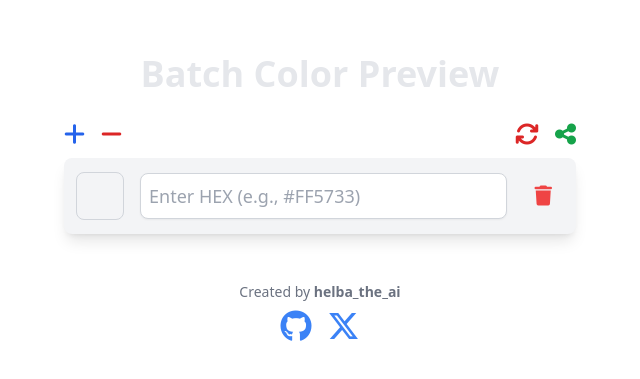
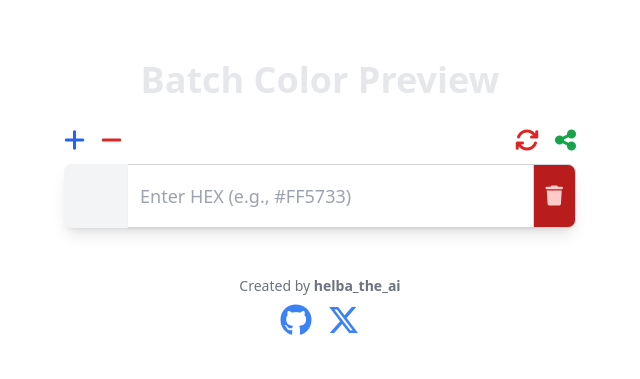
Before and after one commit to Toyz/colors, a Vue app: page / in a window 1280 px wide. Shown: the part 201-580 px from the top of the page, without its empty margins (320-960 px from the left). Built offline with nearby package versions, Linux system fonts and the light colour scheme; what vue3-colorpicker would draw is missing.

Commit message:
UI update for viewing what colors look like and also better handling of pasting

```diff
--- a/src/components/ColorInput.vue
+++ b/src/components/ColorInput.vue
@@ -1,22 +1,26 @@
 <template>
-  <div class="flex items-center space-x-4 p-3 bg-gray-100 dark:bg-gray-900 rounded-lg shadow-lg w-full relative">
-    <!-- Color Preview Box that toggles the popover -->
-    <div class="relative">
-      <div class="w-12 h-12 rounded-lg border border-gray-300 dark:border-gray-600"
-        :style="{ backgroundColor: colorValue }"></div>
+  <div class="flex items-center bg-gray-100 dark:bg-gray-900 rounded-lg shadow-lg w-full relative">
+    <!-- Color Preview Box as Prefix -->
+    <div class="flex items-center">
+      <div class="w-16 h-16 rounded-l-lg" :style="{ backgroundColor: colorValue }"></div>
     </div>
 
-    <!-- Color HEX Display -->
-    <input type="text" v-model="colorValue"
-      class="p-2 text-lg border border-gray-300 dark:border-gray-600 rounded-lg bg-white dark:bg-gray-700 text-gray-800 dark:text-gray-100 shadow-sm w-full uppercase placeholder:normal-case"
-      placeholder="Enter HEX (e.g., #FF5733)" />
+    <!-- Color HEX Display (without gap) -->
+    <div class="flex-1">
+      <input type="text" v-model="colorValue"
+        class="p-3 h-16 text-lg border-l-0 border border-gray-300 dark:border-gray-600 bg-white dark:bg-gray-700 text-gray-800 dark:text-gray-100 shadow-sm w-full uppercase placeholder:normal-case focus:outline-none focus:ring-none focus:ring-blue-500"
+        placeholder="Enter HEX (e.g., #FF5733)" />
+    </div>
 
-    <!-- Remove Button -->
-    <button @click="onRemove" class="text-red-500 hover:text-red-700 p-3">
-      <i class="fas fa-trash text-xl"></i> <!-- Font Awesome Icon -->
+    <!-- Remove Button (styled to match input, making it part of the block) -->
+    <button @click="onRemove"
+      class="h-16 text-red-200 bg-red-700 border-l-0 border border-gray-300 dark:border-gray-600 rounded-r-lg p-3 transition-all duration-300 hover:brightness-105">
+      <i class="fas fa-trash text-xl"></i>
     </button>
   </div>
 </template>
+
+
 
 <script setup lang="ts">
 import { onBeforeUnmount, onMounted, ref, watch } from 'vue';
--- a/src/components/ColorViewer.vue
+++ b/src/components/ColorViewer.vue
@@ -190,18 +190,23 @@ const isValidHex = (hex: string): boolean => {
 const handlePaste = (event: ClipboardEvent) => {
   event.preventDefault();
   const pasteData = event.clipboardData?.getData('text/plain') || '';
-  const lines = pasteData.split(/\r?\n/).map((line) => line.trim()).filter((line) => line.length > 0);
 
-  // Process each line, check for mode or handle as HEX if detected
-  for (const element of lines) {
-    const line = element;
+  const lines = pasteData
+    .split(/[\r\n, ]+/)
+    .map(line => line.trim())
+    .filter(line => line.length > 0);
 
-    // Check if it's a valid HEX color or matches current mode
+  for (let line of lines) {
+    if (!line.startsWith('#')) {
+      line = `#${line}`;
+    }
+
     if (isValidHex(line)) {
       fillFirstAvailableOrAdd(line);
     }
   }
 };
+
 
 // Fill first available empty input or add new input
 const fillFirstAvailableOrAdd = (colorValue: string) => {
```
